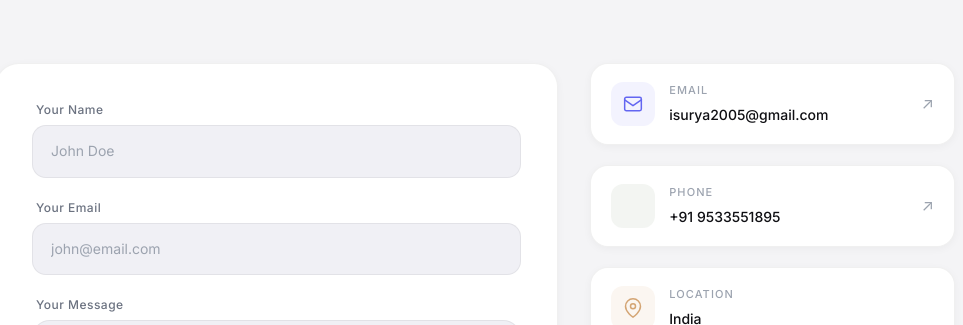
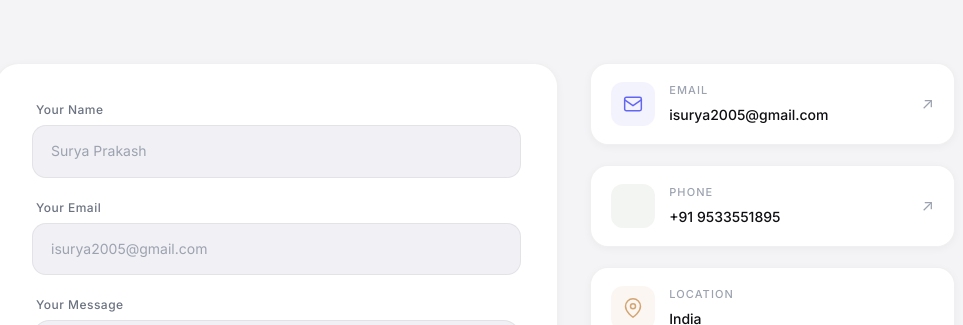
Before and after one commit to isuryaprakashh/portfolio-new, a Next.js app: page / in a window 1280 px wide. Shown: the part 6980-7305 px from the top of the page, without its empty margins (165-1128 px from the left). Built offline with nearby package versions, Linux system fonts and the light colour scheme; a web font is replaced by a local one.

Commit message:
updated placeholders in contact form

```diff
--- a/components/Contact.js
+++ b/components/Contact.js
@@ -113,7 +113,7 @@ export default function Contact() {
                 <input
                   id="contact-name"
                   name="name"
-                  placeholder="John Doe"
+                  placeholder="Surya Prakash"
                   value={formData.name}
                   onChange={handleChange}
                   className={`contact-input ${errors.name ? 'contact-input-error' : ''}`}
@@ -131,7 +131,7 @@ export default function Contact() {
                   id="contact-email"
                   name="email"
                   type="email"
-                  placeholder="john@email.com"
+                  placeholder="isurya2005@gmail.com"
                   value={formData.email}
                   onChange={handleChange}
                   className={`contact-input ${errors.email ? 'contact-input-error' : ''}`}
```
